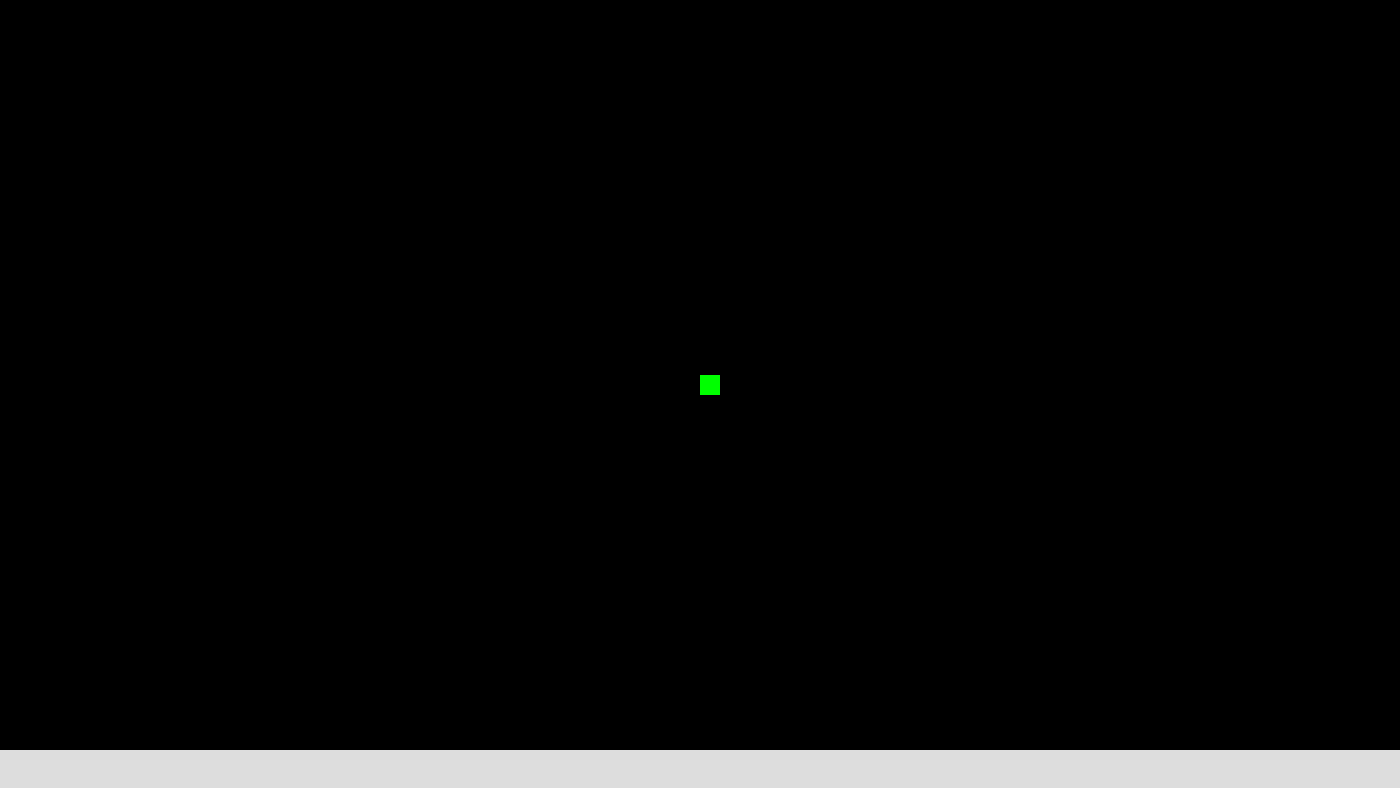
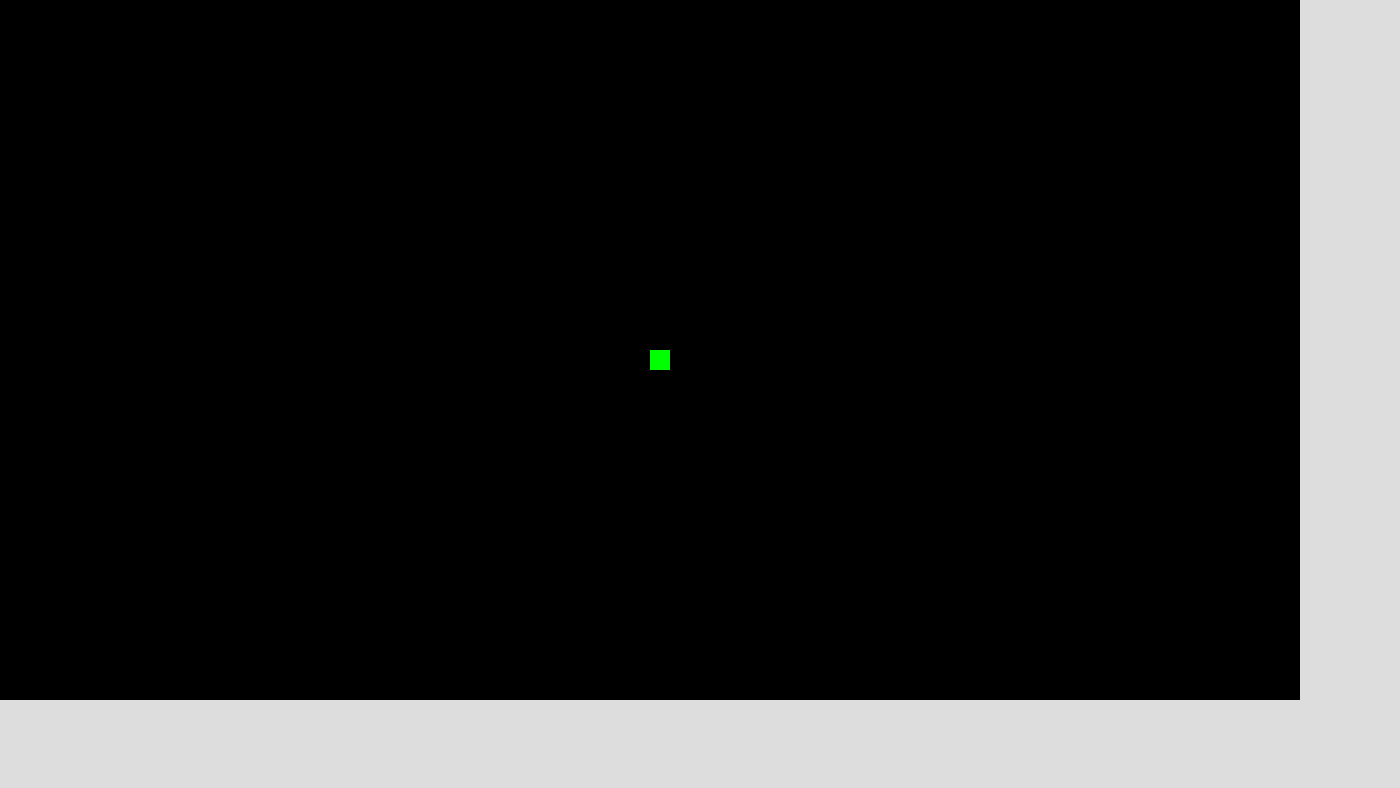
Before and after one commit to GlebVoronkov03/GameSnake, a plain HTML site: page index.html in a window 1280 px wide. Shown: the whole page, 1400 px wide, since content can reach past the window. Drawn offline with Linux system fonts and the light colour scheme.

Commit message:
Update index.html

```diff
--- a/index.html
+++ b/index.html
@@ -6,7 +6,7 @@
     <link rel="stylesheet" href="css/styles.css">
 </head>
 <body>
-    <canvas id="mc" width="1300" height="650"></canvas>
+    <canvas id="mc" width="1200" height="600"></canvas>
     <script src="js/script.js"></script>
 </body>
 </html>
```
